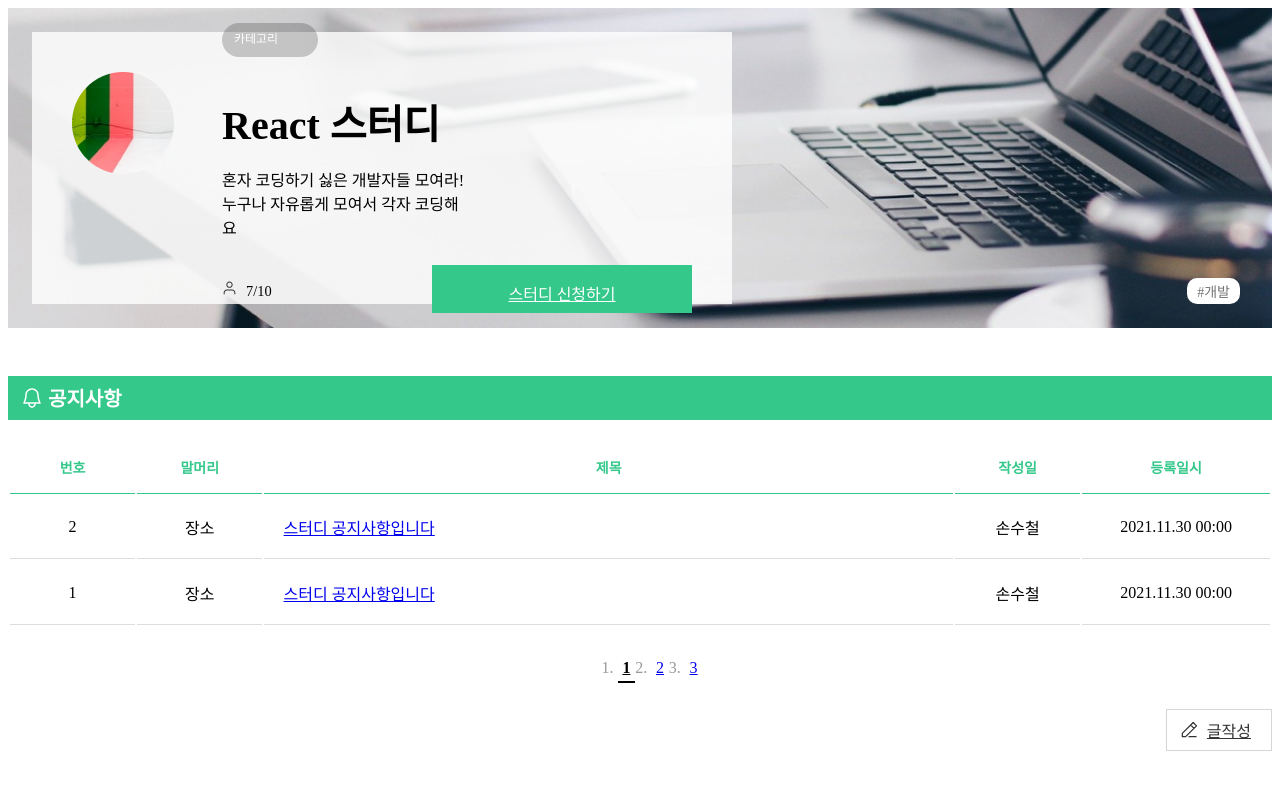
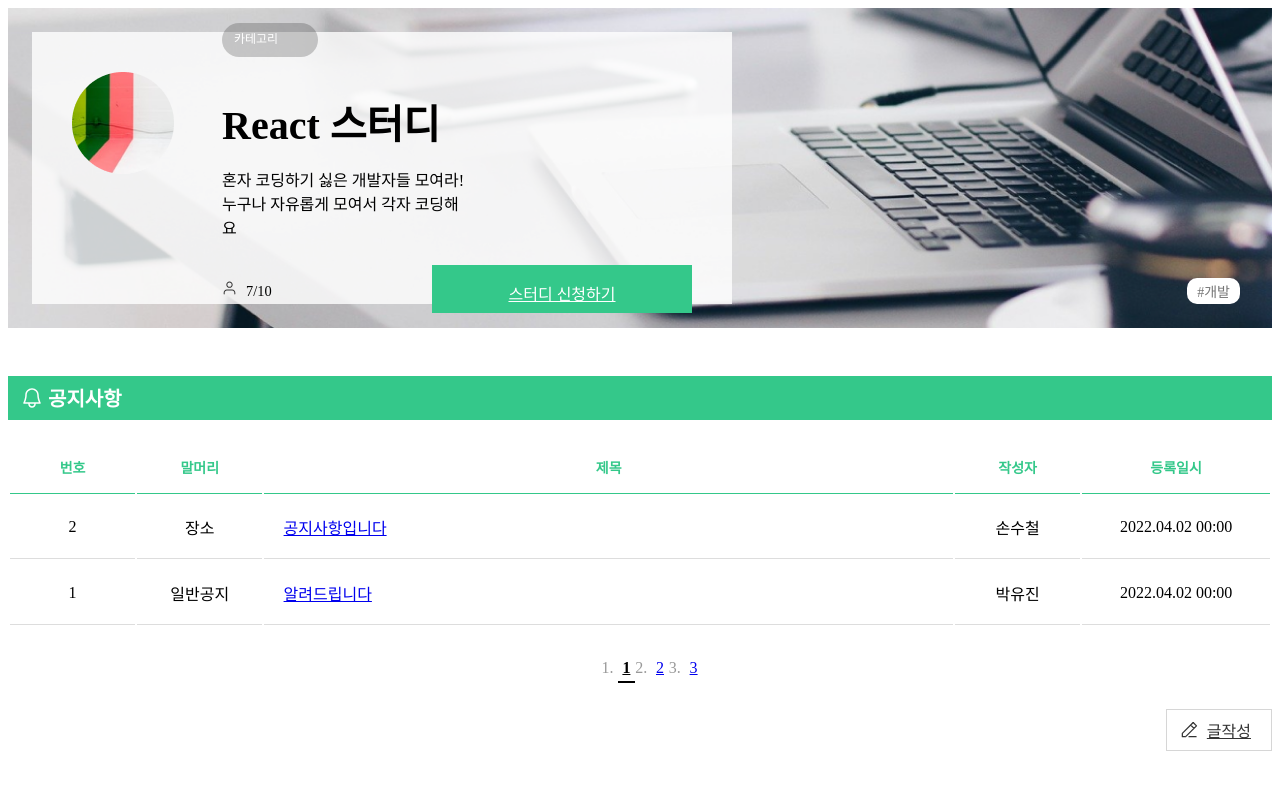
Before and after one commit to IRONDESK/moss, a Next.js app in the folder client/: page /study/notice in a window 1280 px wide. Shown: the top 790 px of the page. Built offline with nearby package versions, Linux system fonts and the light colour scheme.

Commit message:
♻️ 공지사항 리스트 컴포넌트 작업

```diff
--- /dev/null
+++ b/client/src/components/Notice/NoticeList.tsx
@@ -0,0 +1,21 @@
+import Link from 'next/link';
+
+export const NoticeList = (props: {
+  num: Number;
+  category: String;
+  title: String;
+  writer: String;
+  date: String;
+}) => {
+  return (
+    <tr>
+      <td className="col-num">{props.num}</td>
+      <td className="col-category">{props.category}</td>
+      <td className="notice-title">
+        <Link href="/study/notice/view">{props.title}</Link>
+      </td>
+      <td>{props.writer}</td>
+      <td className="col-date">{props.date}</td>
+    </tr>
+  );
+};
--- a/client/src/pages/study/notice/index.tsx
+++ b/client/src/pages/study/notice/index.tsx
@@ -5,6 +5,7 @@ import { StudyBanner } from '../../../components/StudyMain/StudyBanner';
 import { Button } from '../../../components/Notice/Button';
 import { NoticeTitle } from '../../../components/Notice/NoticeTitle';
 import { COLOR } from '../../../constants';
+import { NoticeList } from '../../../components/Notice/NoticeList';
 
 export default function NoticePage(): JSX.Element {
   return (
@@ -27,39 +28,43 @@ export default function NoticePage(): JSX.Element {
         </caption>
         <colgroup>
           <col className="col-num" />
-          <col className="col-category " />
+          <col className="col-category" />
           <col />
           <col className="col-writer" />
           <col className="col-date" />
         </colgroup>
         <thead>
           <tr>
-            <th scope="col">번호</th>
-            <th scope="col">말머리</th>
+            <th scope="col" className="col-num">
+              번호
+            </th>
+            <th scope="col" className="col-category">
+              말머리
+            </th>
             <th scope="col">제목</th>
-            <th scope="col">작성일</th>
-            <th scope="col">등록일시</th>
+            <th scope="col" className="col-writer">
+              작성자
+            </th>
+            <th scope="col" className="col-date">
+              등록일시
+            </th>
           </tr>
         </thead>
         <tbody>
-          <tr>
-            <td>2</td>
-            <td>장소</td>
-            <td className="notice-title">
-              <Link href="/notice/view">스터디 공지사항입니다</Link>
-            </td>
-            <td>손수철</td>
-            <td>2021.11.30 00:00</td>
-          </tr>
-          <tr>
-            <td>1</td>
-            <td>장소</td>
-            <td className="notice-title">
-              <Link href="/notice/view">스터디 공지사항입니다</Link>
-            </td>
-            <td>손수철</td>
-            <td>2021.11.30 00:00</td>
-          </tr>
+          <NoticeList
+            num={2}
+            category="장소"
+            title="공지사항입니다"
+            writer="손수철"
+            date="2022.04.02 00:00"
+          />
+          <NoticeList
+            num={1}
+            category="일반공지"
+            title="알려드립니다"
+            writer="박유진"
+            date="2022.04.02 00:00"
+          />
         </tbody>
       </Table>
       <Page>
@@ -111,11 +116,15 @@ const Table = styled.table`
     width: 15%;
   }
   @media (max-width: 640px) {
+    .col-num,
+    .col-date {
+      display: none;
+    }
     .col-num {
-      width: 40px;
+      width: 60px;
     }
     .col-category {
-      width: 60px;
+      width: 80px;
     }
     .col-writer {
       width: 80px;
```
